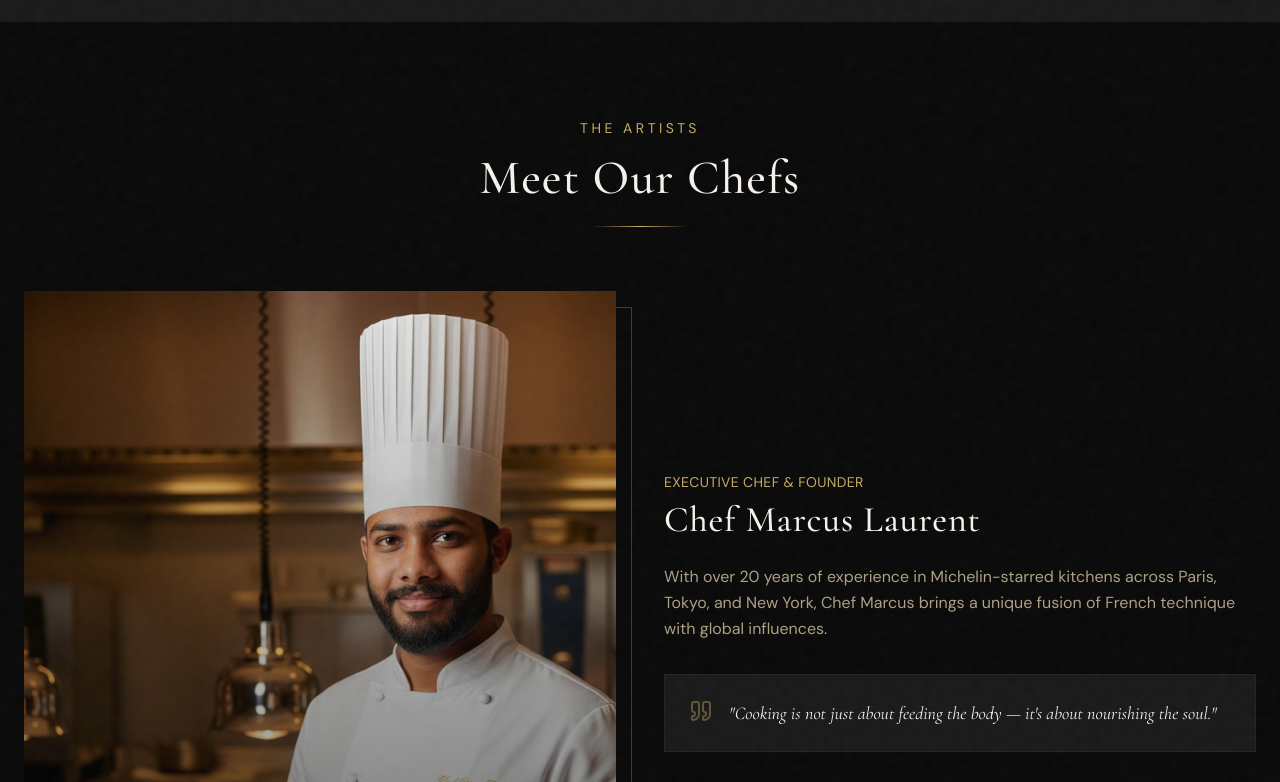
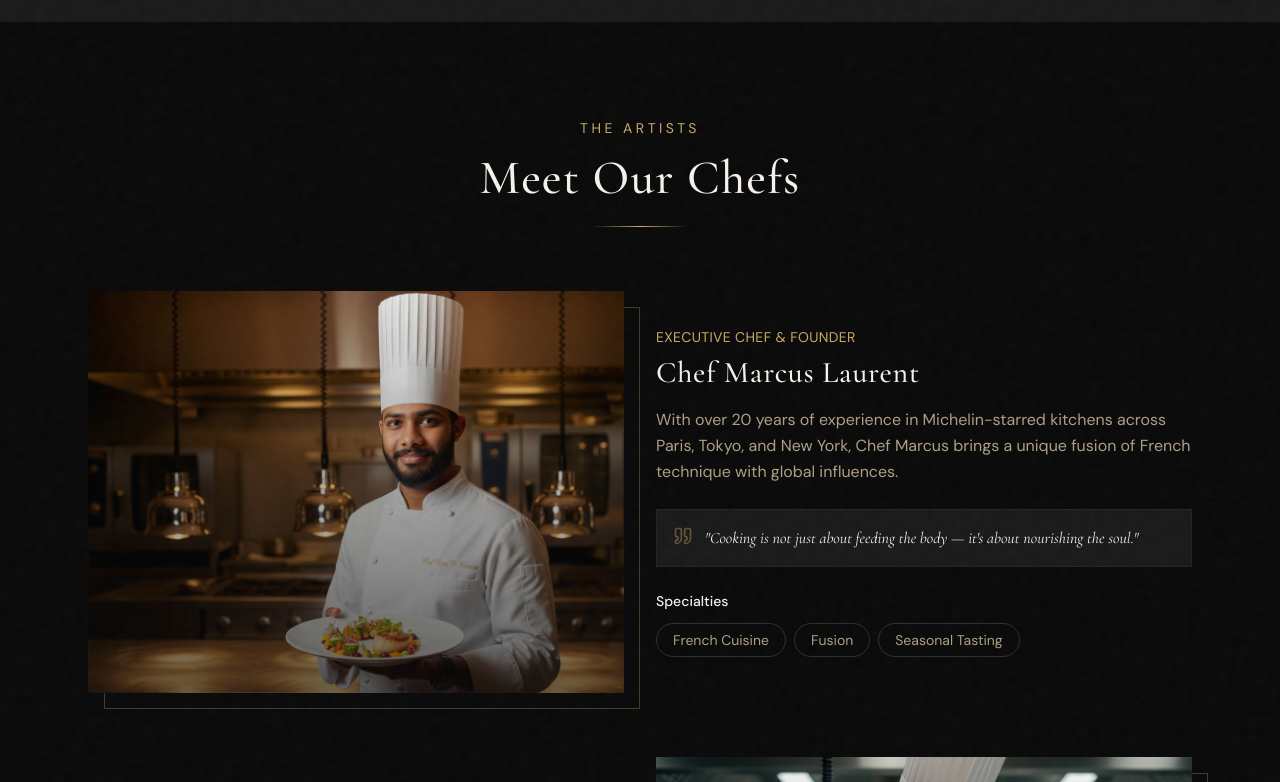
Before and after one commit to JMNaveeth/Lux-Bite, a React (Vite) app: page /our-story in a window 1280 px wide. Shown: the part 778-1560 px from the top of the page. Built offline with nearby package versions, Linux system fonts and the light colour scheme; no server answers; the HTML template or start-up script is replaced by a standard one.

Commit message:
feat: enhance Chefs section layout and styling for improved presentation

```diff
--- a/src/pages/OurStory.tsx
+++ b/src/pages/OurStory.tsx
@@ -92,7 +92,7 @@ const OurStory = () => {
 
       {/* Chefs */}
       <section className="py-16 md:py-24 bg-background">
-        <div className="container mx-auto px-6">
+        <div className="container mx-auto px-6 max-w-6xl">
           <AnimatedSection className="text-center mb-16">
             <span className="text-primary text-sm tracking-luxury uppercase mb-4 block">
               The Artists
@@ -103,10 +103,10 @@ const OurStory = () => {
             <div className="divider-gold" />
           </AnimatedSection>
 
-          <div className="space-y-24">
+          <div className="space-y-16">
             {chefs.map((chef, index) => (
               <AnimatedSection key={chef.name} delay={index * 150}>
-                <div className={`grid md:grid-cols-2 gap-12 items-center ${index % 2 === 1 ? 'md:flex-row-reverse' : ''}`}>
+                <div className={`grid md:grid-cols-2 gap-8 items-center ${index % 2 === 1 ? 'md:flex-row-reverse' : ''}`}>
                   {/* Image */}
                   <div className={`relative ${index % 2 === 1 ? 'md:order-2' : ''}`}>
                     <motion.div
@@ -117,7 +117,7 @@ const OurStory = () => {
                       <img
                         src={chef.image}
                         alt={chef.name}
-                        className="w-full aspect-[4/5] object-cover"
+                        className="w-full aspect-[4/3] object-cover"
                       />
                       <div className="absolute inset-0 bg-gradient-to-t from-background/60 to-transparent" />
                     </motion.div>
@@ -130,17 +130,17 @@ const OurStory = () => {
                     <span className="text-primary text-sm tracking-wide uppercase mb-2 block">
                       {chef.title}
                     </span>
-                    <h3 className="font-serif text-3xl md:text-4xl text-foreground mb-6">
+                    <h3 className="font-serif text-2xl md:text-3xl text-foreground mb-4">
                       {chef.name}
                     </h3>
-                    <p className="text-muted-foreground leading-relaxed mb-8">
+                    <p className="text-muted-foreground leading-relaxed mb-6">
                       {chef.bio}
                     </p>
 
                     {/* Quote */}
-                    <div className="flex items-start gap-4 mb-8 p-6 bg-card border border-border/50 rounded-sm">
-                      <Quote size={24} className="text-primary/40 shrink-0" />
-                      <p className="font-serif text-lg text-foreground italic">
+                    <div className="flex items-start gap-3 mb-6 p-4 bg-card border border-border/50 rounded-sm">
+                      <Quote size={20} className="text-primary/40 shrink-0" />
+                      <p className="font-serif text-base text-foreground italic">
                         "{chef.quote}"
                       </p>
                     </div>
```
